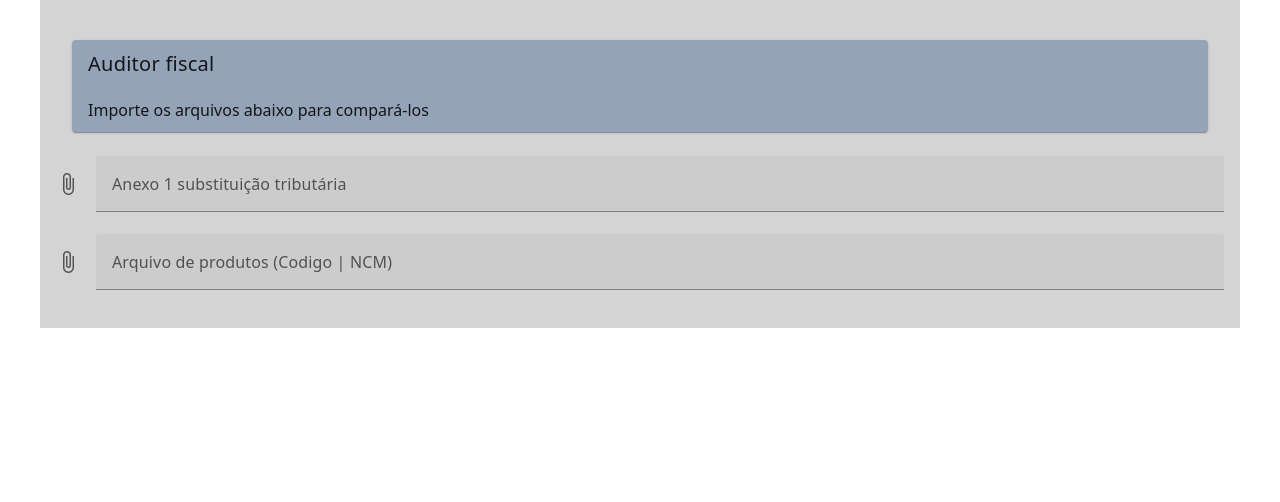
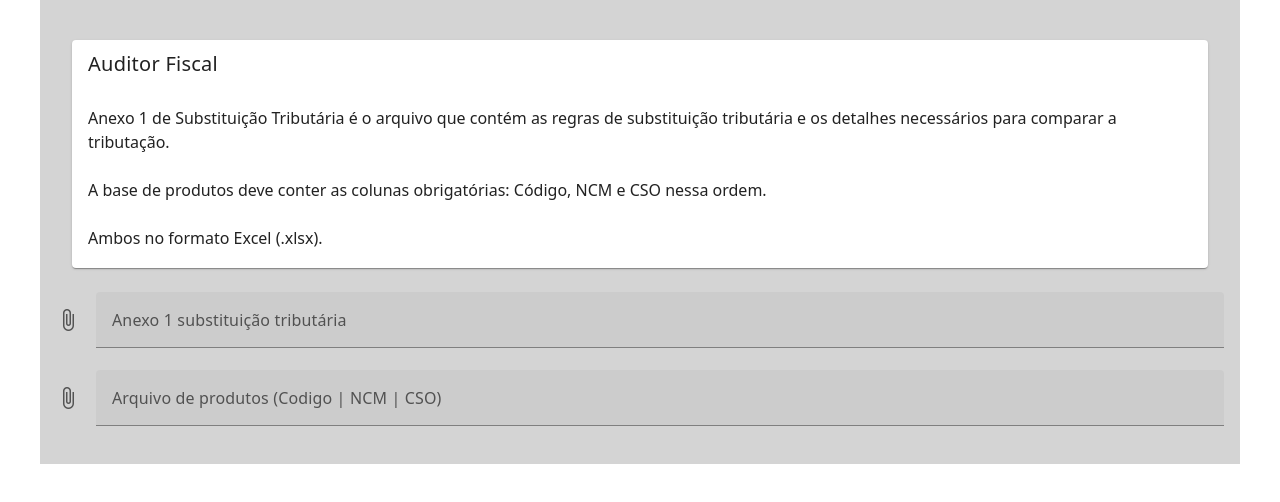
Before and after one commit to PedroLimaa/auditor, a Nuxt app: page /auditor in a window 1280 px wide. Shown: the top 502 px of the page. Built offline with nearby package versions, Linux system fonts and the light colour scheme.

Commit message:
melhorias no codigo inclusao da funcao de comparacao entre o arquivo importado e o gerado

```diff
--- a/composables/useCurrentTime.ts
+++ b/composables/useCurrentTime.ts
@@ -10,7 +10,7 @@ export const useCurrentTime = () => {
     const hours = String(now.getHours()).padStart(2, "0");
     const minutes = String(now.getMinutes()).padStart(2, "0");
     const seconds = String(now.getSeconds()).padStart(2, "0");
-    currentTime.value = `${day}-${month}-${year}-${hours}-${minutes}-${seconds}`;
+    currentTime.value = `${day}-${month}-${year} ${hours}.${minutes}.${seconds}`;
   };
 
   onMounted(() => {
--- a/interface/produto.ts
+++ b/interface/produto.ts
@@ -1,4 +1,5 @@
 export interface Produto {
   cod: number | null;
   ncm: number | null;
+  cso: number | null;
 }
--- a/pages/auditor.vue
+++ b/pages/auditor.vue
@@ -1,11 +1,20 @@
 <template>
   <v-container class="bg-neutral-300">
-    <v-card class="bg-slate-400 mx-4 my-6">
-      <v-card-title>
-        Auditor fiscal
-      </v-card-title>
-      <v-card-item>
-        <p>Importe os arquivos abaixo para compará-los</p>
+    <v-card class="mx-4 my-6">
+      <v-card-title> Auditor Fiscal </v-card-title>
+      <v-card-item class="my-2">
+        <p>
+          Anexo 1 de Substituição Tributária é o arquivo que contém as regras de
+          substituição tributária e os detalhes necessários para comparar a
+          tributação.
+        </p>
+        <br />
+        <p>
+          A base de produtos deve conter as colunas obrigatórias: Código, NCM e
+          CSO nessa ordem.
+        </p>
+        <br>
+        <p>Ambos no formato Excel (.xlsx).</p>
       </v-card-item>
     </v-card>
     <v-file-input
@@ -15,7 +24,7 @@
       accept=".xlsx, .xls" />
     <v-file-input
       v-model="excelFileProduto"
-      label="Arquivo de produtos (Codigo | NCM)"
+      label="Arquivo de produtos (Codigo | NCM | CSO)"
       @change="uploadProdutos"
       accept=".xlsx, .xls" />
     <div class="flex justify-center align-center">
@@ -27,19 +36,40 @@
       </div>
     </div>
     <div v-if="itemsAnexo1.length > 0 && itemsProdutos.length > 0" class="ma-4">
-      <v-btn color="primary" @click="comparar" block>Gerar arquivo</v-btn>
+      <v-btn color="primary" @click="gerarExcel" block>Gerar arquivo</v-btn>
+    </div>
+    <div v-if="produtosCorrigidos.length > 0" class="mx-4 my-6">
+      <v-card>
+        <v-card-title primary-title> Resultado </v-card-title>
+        <div class="flex justify-center align-center">
+          <!--           <div class="ma-2">
+            Produtos com a tributação correta:
+            <v-chip color="green" size="large">{{
+              comparacao.tributacaoIgual
+            }}</v-chip>
+          </div> -->
+          <div class="mb-4">
+            Produtos corrigidos
+            <v-chip color="green" size="large" elevation="5" class="ml-4">{{
+              comparacao.tributacaoDiferente
+            }}</v-chip>
+          </div>
+        </div>
+      </v-card>
     </div>
   </v-container>
 </template>
 <script setup>
   import readXlsxFile from "read-excel-file";
   import writeXlsxFile from "write-excel-file";
-  import { compararNcm } from "~/utils/comparacao";
+  import { compararNcm, compararProdutos } from "~/utils/comparacao";
   const { currentTime } = useCurrentTime();
   const excelFileAnexo = ref([]);
   const excelFileProduto = ref([]);
   const itemsAnexo1 = ref([]);
   const itemsProdutos = ref([]);
+  const produtosCorrigidos = ref([]);
+  const comparacao = ref({});
 
   const numeroNcmAnexo = computed(() => {
     let numeroNcm = 0;
@@ -77,17 +107,25 @@
           itemsProdutos.value.push({
             cod: row[0],
             ncm: row[1],
+            cso: row[2],
           });
         }
       });
     });
   };
 
-  const comparar = async () => {
+  const gerarExcel = async () => {
     const resultadoComparacao = compararNcm(
       itemsAnexo1.value,
       itemsProdutos.value
     );
+    produtosCorrigidos.value = resultadoComparacao;
+
+    const produtosComparados = compararProdutos(
+      itemsProdutos.value,
+      resultadoComparacao
+    );
+    comparacao.value = produtosComparados;
 
     const rows = [];
     const header = [
@@ -110,6 +148,6 @@
       rows.push(row);
     });
     const fileName = currentTime.value;
-    await writeXlsxFile(rows, { fileName });
+    await writeXlsxFile(rows, { fileName: `${fileName}.xlsx` });
   };
 </script>
--- a/pages/index.vue
+++ b/pages/index.vue
@@ -1,17 +1,16 @@
 <template>
   <v-container grid-list-xs class="bg-neutral-300 pa-16">
     <v-card color="">
-      <v-card-title primary-title> Auditor Fiscal </v-card-title>
+      <v-card-title primary-title>
+        Auditor Fiscal - Sistema de Correção de Tributação
+      </v-card-title>
       <v-card-item>
         <p>
-          Esse sistema compara dois arquivos excel e gera um terceiro com base
-          na comparação dos arquivos.
-        </p>
-        <br />
-        <p>O primeiro arquivo é o anexo 1 de substituição tributária</p>
-        <br />
-        <p>
-          O segundo arquivos é uma base de produtos com as colunas Codigo e NCM
+          Bem-vindo ao Auditor Fiscal, uma ferramenta desenvolvida para ajudar
+          empresas do Simples Nacional a corrigir a tributação dos produtos de
+          maneira fácil e eficiente. Este sistema realiza uma comparação
+          inteligente entre dois arquivos Excel fornecidos e gera um terceiro
+          arquivo atualizado, destacando as correções necessárias de tributação.
         </p>
       </v-card-item>
       <div class="pa-4 text-center">
--- a/utils/comparacao.ts
+++ b/utils/comparacao.ts
@@ -1,7 +1,7 @@
 import type { Anexo } from "~/interface/anexo";
 import type { Produto } from "~/interface/produto";
 
-export const compararNcm = (anexo: Anexo[], produto: Produto[]) => {
+export const compararNcm = (ncmAnexo: Anexo[], produtosDb: Produto[]) => {
   const normalizarNcm = (ncm: any, digitos = 4) => {
     if (!ncm) return [];
 
@@ -10,16 +10,18 @@ export const compararNcm = (anexo: Anexo[], produto: Produto[]) => {
     return ncmList.map((ncmA: string) => ncmA.split(".")[0]);
   };
 
-  const ncmAnexo = anexo.flatMap((item) => normalizarNcm(item.ncm));
+  const ncmTratados = ncmAnexo.flatMap((item) => normalizarNcm(item.ncm));
 
-  const produtoNcm = produto.map((item) => {
-    let newNcm = item.ncm?.toString().slice(0, 4);
+  const produtosCorrigidos = produtosDb.map((item) => {
+    let metadeNcm = item.ncm?.toString().slice(0, 4);
 
-    let isSubs = ncmAnexo.filter((ncm1) => newNcm?.includes(ncm1));
+    let correspondencia = ncmTratados.filter((ncmTratado) =>
+      metadeNcm?.includes(ncmTratado)
+    );
     let cst = "000";
     let cso = "102";
     let cfop = "5.102";
-    if (isSubs.length > 0) {
+    if (correspondencia.length > 0) {
       cst = "060";
       cso = "500";
       cfop = "5.405";
@@ -31,6 +33,26 @@ export const compararNcm = (anexo: Anexo[], produto: Produto[]) => {
       cfop,
     };
   });
+  return produtosCorrigidos;
+};
 
-  return produtoNcm;
+export const compararProdutos = (
+  produtosDb: Produto[],
+  produtosCorrigidos: Produto[]
+) => {
+  let tributacaoIgual = 0;
+  let tributacaoDiferente = 0;
+  produtosDb.map((produto) => {
+    let cso = produto.cso?.toString();
+    const produtoCorrespondente = produtosCorrigidos.filter(
+      (novoProduto) => novoProduto.cod === produto.cod
+    )[0];
+    let novoCso = produtoCorrespondente.cso?.toString();
+    if (novoCso === cso) {
+      tributacaoIgual += 1;
+      return;
+    }
+    tributacaoDiferente += 1;
+  });
+  return { tributacaoIgual, tributacaoDiferente };
 };
```
